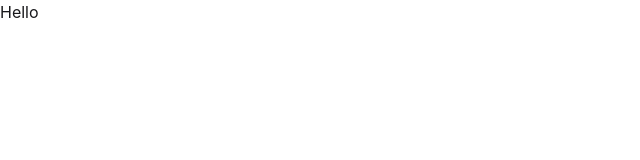
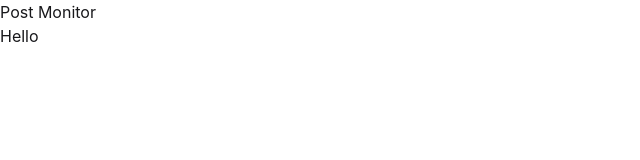
Before and after one commit to szymon-malinowski/post-monitor, a React (Vite) app: page / in a window 1280 px wide. Shown: the top 160 px of the page, without its empty margins (0-640 px from the left). Built offline with nearby package versions, Linux system fonts and the light colour scheme.

Commit message:
Refactor PostMonitor component to display a paragraph instead of a heading and update App layout structure

```diff
--- a/src/App.jsx
+++ b/src/App.jsx
@@ -5,6 +5,10 @@ import PostMonitor from "./components/post.monitor";
 function App() {
   return (
     <>
+      <header></header>
+      <main>
+        <h1>Post Monitor</h1>
+      </main>
       <PostMonitor />
     </>
   );
--- a/src/components/post.monitor.jsx
+++ b/src/components/post.monitor.jsx
@@ -1,7 +1,7 @@
 export default function PostMonitor() {
   return (
     <>
-      <h1>Hello</h1>
+      <p>Hello</p>
     </>
   );
 }
```
